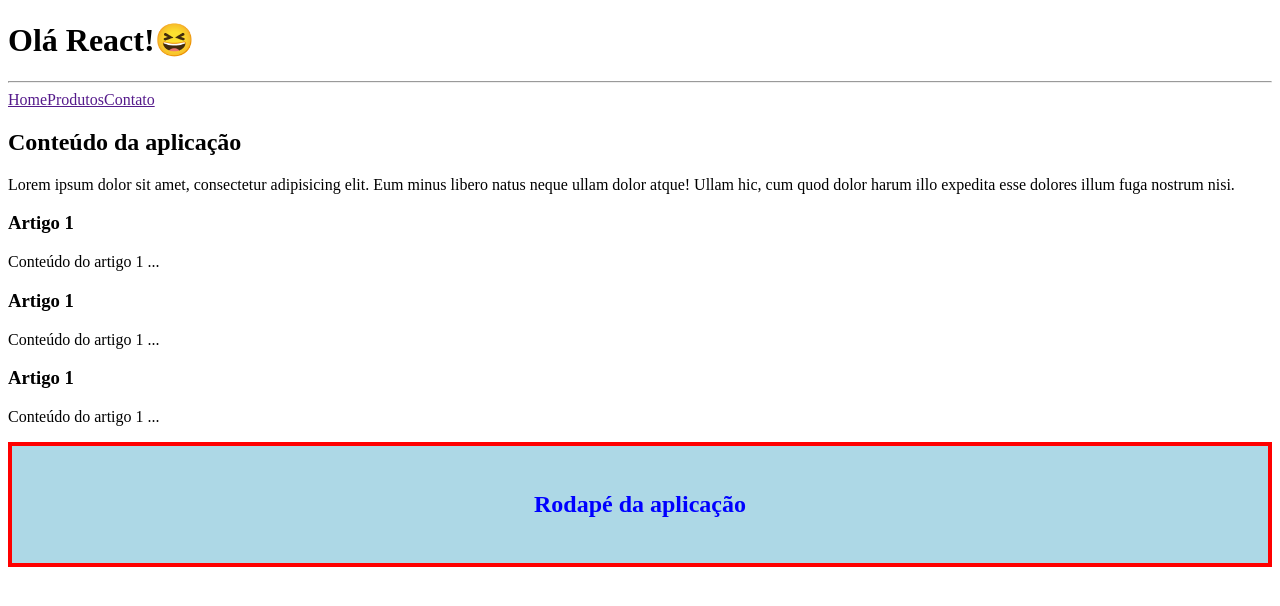
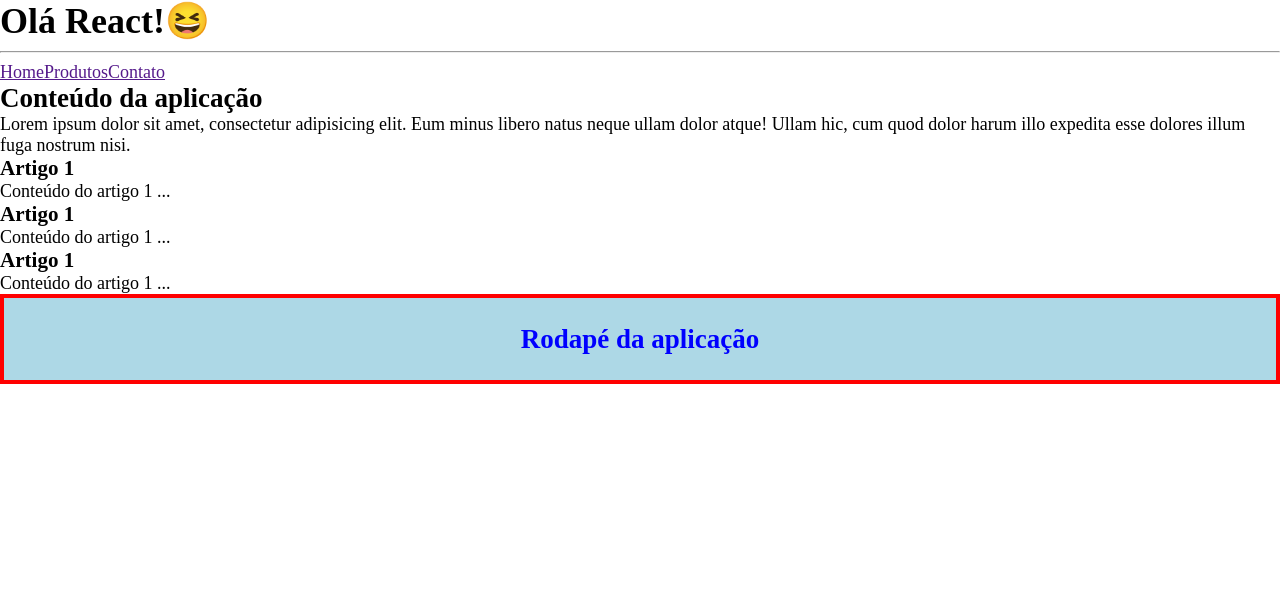
Before and after one commit to VitorGGama/react-fundamentos, a React (Vite) app: page / in a window 1280 px wide. Shown: the top 606 px of the page. Built offline with nearby package versions, Linux system fonts and the light colour scheme.

Commit message:
css global

```diff
--- /dev/null
+++ b/src/index.css
@@ -0,0 +1,27 @@
+/* Folha de estilos GLOBAL
+Será usada por elementos em todos os componentes
+da aplicação React */
+
+/* Ajuste do Box Model com box-sizing */
+*,
+*::after,
+*::before {
+  box-sizing: border-box;
+}
+/*Reset */
+body,
+h1,
+h2,
+h3,
+p {
+  margin: 0;
+  padding: 0;
+}
+
+html {
+  font-size: 18px;
+}
+
+body {
+  font-family: "segoe UI" Arial;
+}
```
Also changed, not shown: src/main.jsx (+9 -12 lines), 1 other file (tests, documents, lock files or other folders).
